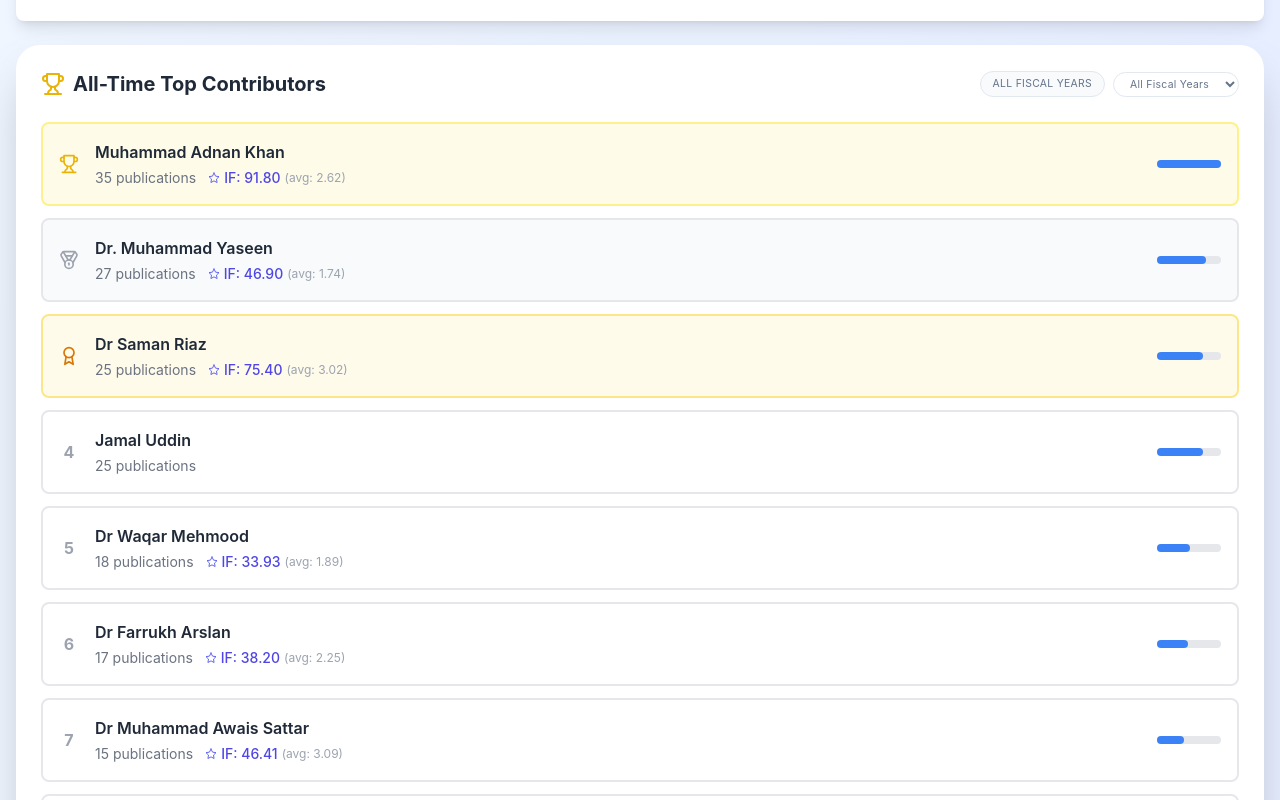
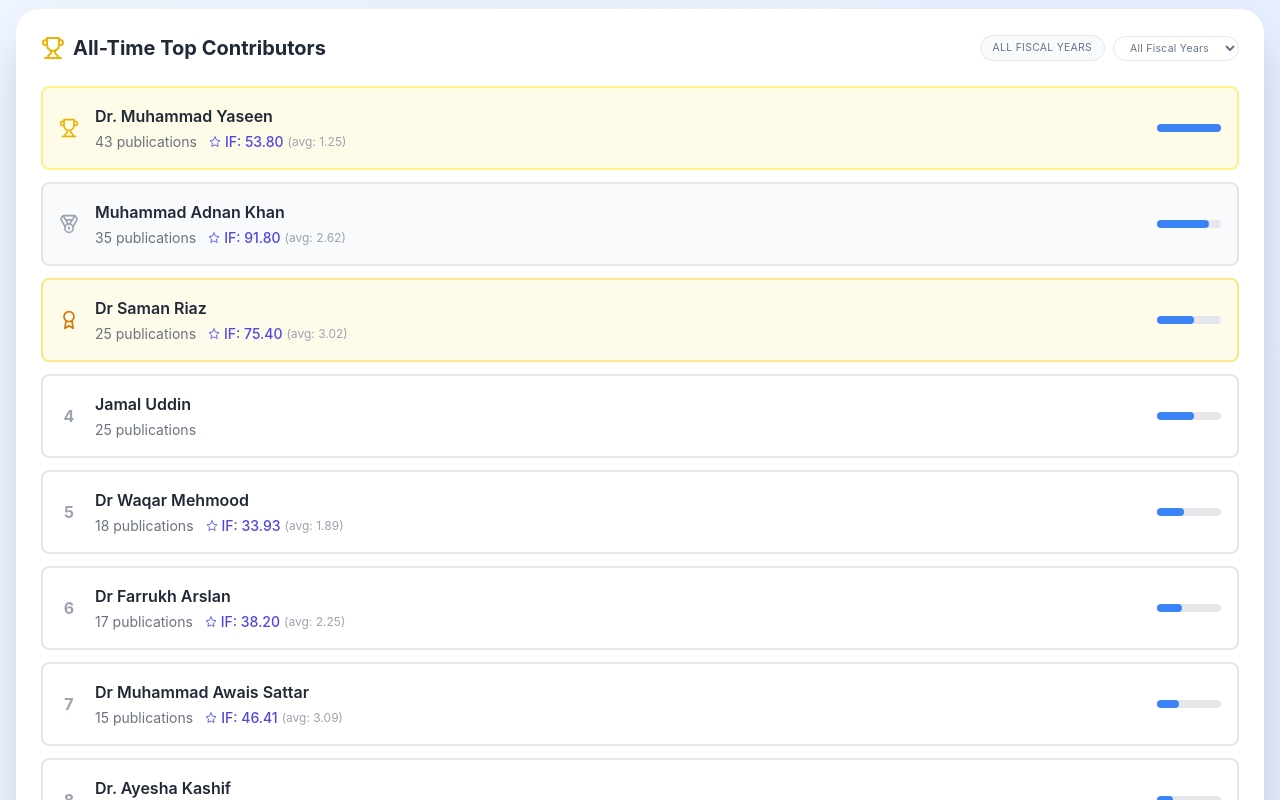
Before and after one commit to haroon147/publication_record, a React (Vite) app: page / in a window 1280 px wide. Shown: the part 1680-2480 px from the top of the page. Built offline with nearby package versions, Linux system fonts and the light colour scheme.

Commit message:
Update publication records from new Excel file - 243 publications, normalize A Kashif to Dr. Ayesha Kashif, remove search icon

```diff
--- a/src/components/Dashboard.jsx
+++ b/src/components/Dashboard.jsx
@@ -172,7 +172,7 @@ const Dashboard = ({ publications }) => {
             allTime={true}
           />
           <PublicationList
-            publications={filteredPublications}
+            publications={publications}
             selectedFiscalYear={selectedFiscalYear}
             allFiscalYears={availableFiscalYears}
             allFacultyMembers={allFacultyMembers}
--- a/src/components/PublicationList.jsx
+++ b/src/components/PublicationList.jsx
@@ -110,13 +110,12 @@ const PublicationList = ({
       <div className="mb-6 space-y-4">
         <div className="grid gap-4 lg:grid-cols-2">
           <div className="relative">
-            <Search className="absolute left-4 top-1/2 -translate-y-1/2 w-5 h-5 text-gray-400 pointer-events-none" />
             <input
               type="text"
               placeholder="Search publications..."
               value={searchTerm}
               onChange={(e) => setSearchTerm(e.target.value)}
-              className="w-full pl-12 pr-4 py-3 border border-slate-200 rounded-2xl shadow-sm focus:ring-2 focus:ring-blue-500 focus:border-transparent bg-white placeholder:text-gray-400"
+              className="w-full px-4 py-3 border border-slate-200 rounded-2xl shadow-sm focus:ring-2 focus:ring-blue-500 focus:border-transparent bg-white placeholder:text-gray-400"
             />
           </div>
 
--- a/src/data/publications.js
+++ b/src/data/publications.js
@@ -1,7 +1,7 @@
 // Publication records data - ALL publications from Excel file
 // Auto-generated from Excel file: RSCI Research Record (Responses).xlsx
-// Generated on: 2026-01-02T10:24:04.334Z
-// Total publications: 227
+// Generated on: 2026-01-02T11:23:36.938Z
+// Total publications: 243
 
 export const publicationsData = [
   {
@@ -725,6 +725,150 @@ export const publicationsData = [
     "impactFactor": 1.8
   },
   {
+    "title": "Minimizing Inter-Dependencies in Functional Requirements for Timely Delivery of Software Projects: A Prioritization Approach Using AHP and Spanning Trees",
+    "author": "Dr. Muhammad Yaseen : 5769",
+    "authorName": "Dr. Muhammad Yaseen",
+    "date": new Date(2025, 10, 18),
+    "journal": "Journal of Software: Evolution and Process",
+    "scopus": true,
+    "impactFactor": 1.8
+  },
+  {
+    "title": "Design of Minimal Spanning Treeand Analytic Hierarchical Process (SAHP) Based Hybrid Technique for Software Requirements Prioritization",
+    "author": "Dr. Muhammad Yaseen : 5769",
+    "authorName": "Dr. Muhammad Yaseen",
+    "date": new Date(2025, 9, 9),
+    "journal": "IET SOFTWARE",
+    "scopus": true,
+    "impactFactor": 2.6
+  },
+  {
+    "title": "Maximizing Influence and Mitigating Harmful Viral Content in Social Networks",
+    "author": "Dr. Muhammad Yaseen : 5769",
+    "authorName": "Dr. Muhammad Yaseen",
+    "date": new Date(2025, 10, 2),
+    "journal": "IJACSA",
+    "scopus": true,
+    "impactFactor": 0.7
+  },
+  {
+    "title": "Scalability and Limitations of Existing Software Requirements Prioritization Techniques: A Systematic Literature Review",
+    "author": "Dr. Muhammad Yaseen : 5769",
+    "authorName": "Dr. Muhammad Yaseen",
+    "date": new Date(2025, 7, 4),
+    "journal": "JOURNAL OF SOFTWARE: EVOLUTION AND PROCESS",
+    "scopus": true,
+    "impactFactor": 1.8
+  },
+  {
+    "title": "Success Factors during Requirements Implementation in Global Software Development: A Systematic Literature Review",
+    "author": "Dr. Muhammad Yaseen : 5769",
+    "authorName": "Dr. Muhammad Yaseen",
+    "date": new Date(2019, 1, 3),
+    "journal": "International Journal of Computer Science and Software Engineering;",
+    "scopus": false,
+    "impactFactor": 0
+  },
+  {
+    "title": "A Graph Based Approach to Prioritization of Software Functional Requirements",
+    "author": "Dr. Muhammad Yaseen : 5769",
+    "authorName": "Dr. Muhammad Yaseen",
+    "date": new Date(2020, 3, 4),
+    "journal": "International Journal of Computer Science and Software Engineering (IJCSSE)",
+    "scopus": false,
+    "impactFactor": 0
+  },
+  {
+    "title": "An Improved Framework for Requirement Implementation in the context of Global Software Development: A Systematic Literature Review Protocol",
+    "author": "Dr. Muhammad Yaseen : 5769",
+    "authorName": "Dr. Muhammad Yaseen",
+    "date": new Date(2016, 9, 1),
+    "journal": "International Journal of Modern Nonlinear Theory and Application",
+    "scopus": true,
+    "impactFactor": 0
+  },
+  {
+    "title": "Requirements Management Model (RMM): A Proposed Model for Successful Delivery of Software Projects",
+    "author": "Dr. Muhammad Yaseen : 5769",
+    "authorName": "Dr. Muhammad Yaseen",
+    "date": new Date(2019, 5, 1),
+    "journal": "International Journal of Computer Applications",
+    "scopus": false,
+    "impactFactor": 0
+  },
+  {
+    "title": "Practices for Effective Software Project Management in Global Software Development: A Systematic Literature Review",
+    "author": "Dr. Muhammad Yaseen : 5769",
+    "authorName": "Dr. Muhammad Yaseen",
+    "date": new Date(2020, 1, 2),
+    "journal": "International Journal of Computer Applications",
+    "scopus": false,
+    "impactFactor": 0
+  },
+  {
+    "title": "MINIMIZING INTER-DEPENDENCY ISSUES OF REQUIREMENTS IN PARALLEL DEVELOPING SOFTWARE PROJECTS WITH AHP",
+    "author": "Dr. Muhammad Yaseen : 5769",
+    "authorName": "Dr. Muhammad Yaseen",
+    "date": new Date(2019, 7, 1),
+    "journal": "An international journal of advance computer technology",
+    "scopus": true,
+    "impactFactor": 0
+  },
+  {
+    "title": "An Approach for Managing Large-Sized Software Requirements during Prioritization",
+    "author": "Dr. Muhammad Yaseen : 5769",
+    "authorName": "Dr. Muhammad Yaseen",
+    "date": new Date(2018, 11, 12),
+    "journal": "2018 IEEE Conference on Open Systems (ICOS)",
+    "scopus": false,
+    "impactFactor": 0
+  },
+  {
+    "title": "Critical Challenges for Requirement Implementation in Context of Global Software Development: A Systematic Literature Review",
+    "author": "Dr. Muhammad Yaseen : 5769",
+    "authorName": "Dr. Muhammad Yaseen",
+    "date": new Date(2015, 11, 23),
+    "journal": "2015 International Conference on Open Source Systems and Technologies (ICOSST)",
+    "scopus": false,
+    "impactFactor": 0
+  },
+  {
+    "title": "Requirement Implementation Model (RIM) in the Context of Global Software Development",
+    "author": "Dr. Muhammad Yaseen : 5769",
+    "authorName": "Dr. Muhammad Yaseen",
+    "date": new Date(2015, 11, 12),
+    "journal": "2015 International Conference on Information and Communication Technologies (ICICT)",
+    "scopus": false,
+    "impactFactor": 0
+  },
+  {
+    "title": "Requirement Elicitation Model (REM) in the Context of Global Software Development",
+    "author": "Dr. Muhammad Yaseen : 5769",
+    "authorName": "Dr. Muhammad Yaseen",
+    "date": new Date(2018, 11, 12),
+    "journal": "Global Journal of Computer Science and Technology",
+    "scopus": false,
+    "impactFactor": 0
+  },
+  {
+    "title": "Effective communication as critical success factor during requirement elicitation in global software development",
+    "author": "Dr. Muhammad Yaseen : 5769",
+    "authorName": "Dr. Muhammad Yaseen",
+    "date": new Date(2019, 4, 5),
+    "journal": "International Journal of Computer Science Engineering (IJCSE)",
+    "scopus": false,
+    "impactFactor": 0
+  },
+  {
+    "title": "Success factors during requirements implementation in global software development: An empirical study",
+    "author": "Dr. Muhammad Yaseen : 5769",
+    "authorName": "Dr. Muhammad Yaseen",
+    "date": new Date(2019, 8, 1),
+    "journal": "tional Journal of Computer Science Engineering (IJCSE)",
+    "scopus": false,
+    "impactFactor": 0
+  },
+  {
     "title": "Prediction of hydrogen generation from perhydro-dibenzyltoluene empowered with machine learning",
     "author": "Muhammad Adnan Khan",
     "authorName": "Muhammad Adnan Khan",
@@ -941,9 +1085,9 @@ export const publicationsData = [
     "impactFactor": 0
   },
   {
-    "title": "DETERMINING STUDENT&#39;S ONLINE ACADEMIC PERFORMANCE USING\r\n MACHINE LEARNING TECHNIQUES",
-    "author": "Atika Islam, Faisal Bukhari, Muhammad Awais Sattar, Ayesha Kashif",
-    "authorName": "Atika Islam, Faisal Bukhari, Muhammad Awais Sattar, Ayesha Kashif",
+    "title": "DETERMINING STUDENT&#39;S ONLINE ACADEMIC PERFORMANCE USING\n MACHINE LEARNING TECHNIQUES",
+    "author": "Dr. Ayesha Kashif",
+    "authorName": "Dr. Ayesha Kashif",
     "date": null,
     "journal": "",
     "scopus": false,
@@ -951,8 +1095,8 @@ export const publicationsData = [
   },
   {
     "title": "A Modern Approach to Include Representative Behaviour Models in Energy Simulations",
-    "author": "Kashif A., Ploix S., Dugdale J.",
-    "authorName": "Kashif A, Ploix S, Dugdale J",
+    "author": "Dr. Ayesha Kashif",
+    "authorName": "Dr. Ayesha Kashif",
     "date": null,
     "journal": "Towards Energy Smart Homes. Springer, Cham.",
     "scopus": false,
@@ -960,8 +1104,8 @@ export const publicationsData = [
   },
   {
     "title": "Simulating the dynamics of occupant behaviour for power management in residential buildings",
-    "author": "Ayesha Kashif, Stephane Ploix, Julie Dugdale, Xuan Hoa Binh Le.,",
-    "authorName": "Ayesha Kashif, Stephane Ploix, Julie Dugdale, Xuan Hoa Binh Le,",
+    "author": "Dr. Ayesha Kashif",
+    "authorName": "Dr. Ayesha Kashif",
     "date": null,
     "journal": "Energy and Buildings,",
     "scopus": false,
@@ -969,8 +1113,8 @@ export const publicationsData = [
   },
   {
     "title": "Simulating Occupants’ Behaviour for Energy Waste Reduction in Dwellings: A Multi Agent Methodology,",
-    "author": "Kashif Ayesha, Dugdale Julie, Ploix Stéphane",
-    "authorName": "Kashif Ayesha, Dugdale Julie, Ploix Stéphane",
+    "author": "Dr. Ayesha Kashif",
+    "authorName": "Dr. Ayesha Kashif",
     "date": null,
     "journal": "Advances in Complex Systems",
     "scopus": false,
@@ -978,8 +1122,8 @@ export const publicationsData = [
   },
   {
     "title": "Building Energy Co-Simulations: Assessing energy strategies in Active Buildings considering human behaviour.",
-    "author": "Ayesha Kashif, Stephane Ploix, Julie Dugdale.",
-    "authorName": "Ayesha Kashif, Stephane Ploix, Julie Dugdale",
+    "author": "Dr. Ayesha Kashif",
+    "authorName": "Dr. Ayesha Kashif",
     "date": null,
     "journal": "International Symposium on Sustainable Human-Building Ecosystems (ISSHBE), Carnegie Mellon University",
     "scopus": false,
@@ -987,8 +1131,8 @@ export const publicationsData = [
   },
   {
     "title": "Comparison between purely statistical and multi-agent based approaches for occupant behaviour modeling in buildings.",
-    "author": "K. Tijani., A. Kashif., S. Ploix., B. Haas., J. Dugdale., Q-D. Ngo.,",
-    "authorName": "K Tijani, A Kashif, S Ploix, B Haas, J Dugdale, Q-D Ngo,",
+    "author": "Dr. Ayesha Kashif",
+    "authorName": "Dr. Ayesha Kashif",
     "date": null,
     "journal": "IBPSA. Conference Francophone of the International Building Performance Simulation Association,",
     "scopus": false,
@@ -996,8 +1140,8 @@ export const publicationsData = [
   },
   {
     "title": "A New Co-Simulation Architecture for Mixing Dynamic Building Simulation and Agent Oriented Approach for Users Behaviour Modelling,",
-    "author": "S. Gaaloul, H.A. Dang, A. Kashif, B. Delinchant, F. Wurtz,",
-    "authorName": "S Gaaloul, HA Dang, A Kashif, B Delinchant, F Wurtz,",
+    "author": "Dr. Ayesha Kashif",
+    "authorName": "Dr. Ayesha Kashif",
     "date": null,
     "journal": "Building Simulation",
     "scopus": false,
@@ -1005,8 +1149,8 @@ export const publicationsData = [
   },
   {
     "title": "User Behaviour Modelling and Simulation for Energy Management in Domestic Settings.",
-    "author": "A. Kashif, S. Ploix, J. Dugdale,",
-    "authorName": "A Kashif, S Ploix, J Dugdale,",
+    "author": "Dr. Ayesha Kashif",
+    "authorName": "Dr. Ayesha Kashif",
     "date": null,
     "journal": "Simurex (Conception Optimisée du batiment par la simulation et le retour d'expérience),",
     "scopus": false,
@@ -1014,8 +1158,8 @@ export const publicationsData = [
   },
   {
     "title": "An agent based approach to find high energy consuming activities.",
-    "author": "A. Kashif, J. Dugdale, S. Ploix.,",
-    "authorName": "A Kashif, J Dugdale, S Ploix,",
+    "author": "Dr. Ayesha Kashif",
+    "authorName": "Dr. Ayesha Kashif",
     "date": null,
     "journal": "International Conference on Artificial Intelligence (ICAI),",
     "scopus": false,
@@ -1023,8 +1167,8 @@ export const publicationsData = [
   },
   {
     "title": "Agent based framework to simulate inhabitants' behaviour in domestic settings for energy management",
-    "author": "A. Kashif, X. H. Binh Le, J. Dugdale and S. Ploix",
-    "authorName": "A Kashif, X H Binh Le, J Dugdale and S Ploix",
+    "author": "Dr. Ayesha Kashif",
+    "authorName": "Dr. Ayesha Kashif",
     "date": null,
     "journal": "3rd International Conference on Agents and Artficial Intelligence (ICAART",
     "scopus": false,
@@ -1032,8 +1176,8 @@ export const publicationsData = [
   },
   {
     "title": "Simulating inhabitant behaviour to manage energy at home.",
-    "author": "X. H. Binh Le, A. Kashif, S. Ploix, J. Dugdale, M. Di Mascolo and S. Abras",
-    "authorName": "X H Binh Le, A Kashif, S Ploix, J Dugdale, M Di Mascolo and S Abras",
+    "author": "Dr. Ayesha Kashif",
+    "authorName": "Dr. Ayesha Kashif",
     "date": null,
     "journal": "IBPSA (International Building Performance Simulation Association",
     "scopus": false,
@@ -1238,7 +1382,7 @@ export const publicationsData = [
     "impactFactor": 3.48
   },
   {
-    "title": "Success factors analysis for requirement elicitation in global\r\n software development paradigm: An empirical study",
+    "title": "Success factors analysis for requirement elicitation in global\n software development paradigm: An empirical study",
     "author": "MUHAMMAD YASEEN",
     "authorName": "Dr. Muhammad Yaseen",
     "date": new Date(2024, 2, 22),
@@ -1247,7 +1391,7 @@ export const publicationsData = [
     "impactFactor": 2
   },
   {
-    "title": "A hybrid technique using minimal spanning tree and analytic\r\n hierarchical process to prioritize functional requirements for parallel\r\n software development",
+    "title": "A hybrid technique using minimal spanning tree and analytic\n hierarchical process to prioritize functional requirements for parallel\n software development",
     "author": "MUHAMMAD YASEEN",
     "authorName": "Dr. Muhammad Yaseen",
     "date": new Date(2024, 1, 23),
```
Also changed, not shown: scripts/parse-excel.js (+24 -3 lines), src/components/ExcelUpload.jsx (+20 -1 lines).
